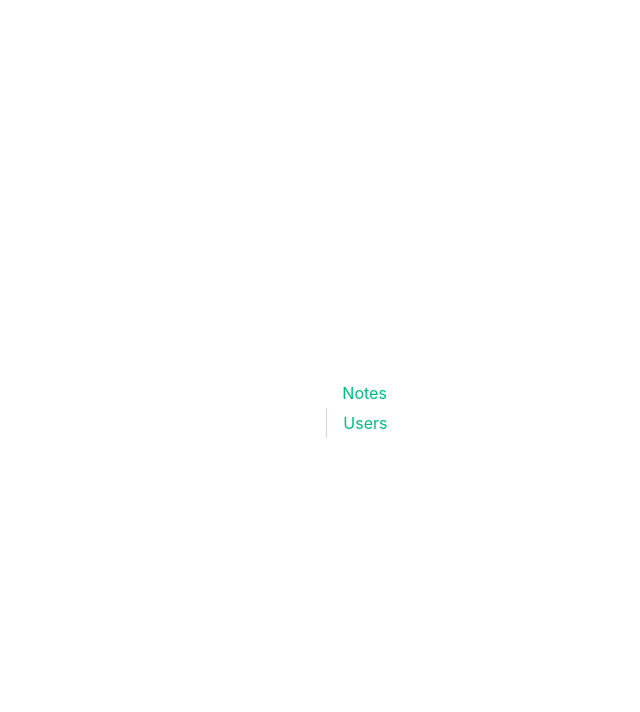
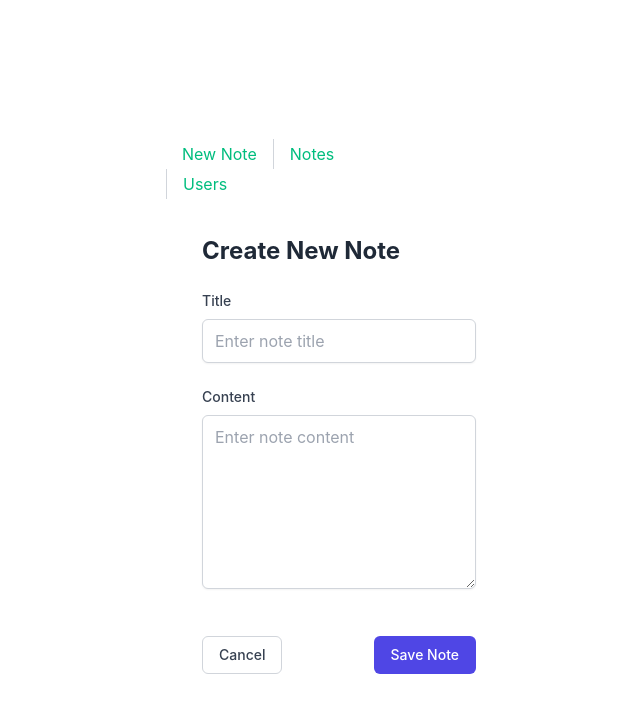
Before and after one commit to longchhun09/note-app, a Vue app in the folder frontend/note-app/: page /notes/new in a window 1280 px wide. Before the commit this address had no page. Shown: the top 712 px of the page, without its empty margins (144-784 px from the left). Built offline with nearby package versions, Linux system fonts and the light colour scheme; the HTML template or start-up script is replaced by a standard one.

Commit message:
task(fe): add new note UI and submit new request

```diff
--- a/frontend/note-app/src/App.vue
+++ b/frontend/note-app/src/App.vue
@@ -8,7 +8,14 @@ import { RouterLink, RouterView } from 'vue-router'
     <div class="lg:flex lg:items-start lg:flex-wrap">
       <nav class="w-full text-xs text-center mt-8 lg:text-left lg:-ml-4 lg:text-base lg:py-4 lg:mt-4">
         <RouterLink
-          to="/"
+          to="/notes/new"
+          class="inline-block px-4 first:border-0 border-l border-gray-300 hover:text-blue-600 transition-colors"
+          :class="{ 'text-blue-700 font-semibold': $route.path === '/' }"
+        >
+          New Note
+        </RouterLink>
+        <RouterLink
+          to="/notes"
           class="inline-block px-4 first:border-0 border-l border-gray-300 hover:text-blue-600 transition-colors"
           :class="{ 'text-blue-700 font-semibold': $route.path === '/' }"
         >
--- a/frontend/note-app/src/components/notes/ListNote.vue
+++ b/frontend/note-app/src/components/notes/ListNote.vue
@@ -1,6 +1,17 @@
 <template>
     <div class="max-w-7xl mx-auto p-5">
-        <h1 class="text-3xl font-bold mb-8 text-gray-800">My Notes</h1>
+        <div class="flex justify-between items-center mb-8">
+            <h1 class="text-3xl font-bold text-gray-800">My Notes</h1>
+            <button
+                @click.stop="onShowNote"
+                class="bg-blue-500 hover:bg-blue-600 text-white font-medium px-4 py-2 rounded-md flex items-center justify-center transition-colors shadow-sm hover:shadow-md"
+                title="New Note"
+            >
+                <span class="mr-2">➕</span>
+                <span>New Note</span>
+            </button>
+        </div>
+        <NewNote v-if="showEditNote" />
         <LoadingState v-if="noteStore.isLoading" />
         <ErrorNoteState v-else-if="noteStore.error" :noteStore  />
         <EmptyState v-else-if="noteStore.notes.length === 0" />
@@ -47,16 +58,21 @@ import { useNoteStore } from '@/stores/noteStore';
 import EmptyState from './EmptyState.vue';
 import LoadingState from './LoadingState.vue';
 import ErrorNoteState from './ErrorNoteState.vue';
+import NewNote from './NewNote.vue';
 
 const router = useRouter();
 const noteStore = useNoteStore();
 const showDeleteConfirm = ref(false);
+const showEditNote = ref(false);
 const noteToDelete = ref<number | null>(null);
 
 onMounted(() => {
     fetchNotes();
 });
 
+function onShowNote() {
+    showEditNote.value = !showEditNote.value;
+}
 async function fetchNotes() {
     try {
         await noteStore.fetchNotes();
--- a/frontend/note-app/src/components/notes/NewNote.vue
+++ b/frontend/note-app/src/components/notes/NewNote.vue
@@ -0,0 +1,133 @@
+<template>
+<div class="max-w-7xl mx-auto p-5">
+    <h2 class="text-2xl font-bold mb-6 text-gray-800">Create New Note</h2>
+    <form @submit.prevent="saveNote" class="space-y-6">
+      <div class="space-y-2">
+        <label for="title" class="block text-sm font-medium text-gray-700">Title</label>
+        <input
+          type="text"
+          id="title"
+          v-model="note.title"
+          class="w-full px-3 py-2 border border-gray-300 rounded-md shadow-sm focus:outline-none focus:ring-indigo-500 focus:border-indigo-500"
+          :class="{ 'border-red-500': errors.title }"
+          placeholder="Enter note title"
+        />
+        <p v-if="errors.title" class="text-red-500 text-sm mt-1">{{ errors.title }}</p>
+      </div>
+
+      <div class="space-y-2">
+        <label for="content" class="block text-sm font-medium text-gray-700">Content</label>
+        <textarea
+          id="content"
+          v-model="note.content"
+          rows="6"
+          class="w-full px-3 py-2 border border-gray-300 rounded-md shadow-sm focus:outline-none focus:ring-indigo-500 focus:border-indigo-500"
+          :class="{ 'border-red-500': errors.content }"
+          placeholder="Enter note content"
+        ></textarea>
+        <p v-if="errors.content" class="text-red-500 text-sm mt-1">{{ errors.content }}</p>
+      </div>
+
+      <div v-if="errorMessage" class="p-3 bg-red-100 text-red-700 rounded-md">
+        {{ errorMessage }}
+      </div>
+
+      <div class="flex items-center justify-between pt-4">
+        <button
+          type="button"
+          @click="cancelForm"
+          class="px-4 py-2 text-sm font-medium text-gray-700 bg-white border border-gray-300 rounded-md hover:bg-gray-50 focus:outline-none focus:ring-2 focus:ring-offset-2 focus:ring-indigo-500"
+        >
+          Cancel
+        </button>
+        <button
+          type="submit"
+          :disabled="isLoading"
+          class="px-4 py-2 text-sm font-medium text-white bg-indigo-600 border border-transparent rounded-md hover:bg-indigo-700 focus:outline-none focus:ring-2 focus:ring-offset-2 focus:ring-indigo-500"
+          :class="{ 'opacity-70 cursor-not-allowed': isLoading }"
+        >
+          <span v-if="isLoading">
+            <svg class="animate-spin -ml-1 mr-2 h-4 w-4 text-white inline-block" xmlns="http://www.w3.org/2000/svg" fill="none" viewBox="0 0 24 24">
+              <circle class="opacity-25" cx="12" cy="12" r="10" stroke="currentColor" stroke-width="4"></circle>
+              <path class="opacity-75" fill="currentColor" d="M4 12a8 8 0 018-8V0C5.373 0 0 5.373 0 12h4zm2 5.291A7.962 7.962 0 014 12H0c0 3.042 1.135 5.824 3 7.938l3-2.647z"></path>
+            </svg>
+            Saving...
+          </span>
+          <span v-else>Save Note</span>
+        </button>
+      </div>
+    </form>
+  </div>
+</template>
+
+<script setup>
+import { ref, reactive } from 'vue';
+import { useRouter } from 'vue-router';
+import { useNoteStore } from '@/stores/noteStore';
+
+const router = useRouter();
+const noteStore = useNoteStore();
+
+const note = reactive({
+  title: '',
+  content: ''
+});
+
+const isLoading = ref(false);
+const errorMessage = ref('');
+const errors = reactive({
+  title: '',
+  content: ''
+});
+
+const validateForm = () => {
+  let isValid = true;
+
+  // Reset errors
+  errors.title = '';
+  errors.content = '';
+
+  // Validate title
+  if (!note.title.trim()) {
+    errors.title = 'Title is required';
+    isValid = false;
+  }
+
+  // Validate content
+  if (!note.content.trim()) {
+    errors.content = 'Content is required';
+    isValid = false;
+  }
+
+  return isValid;
+};
+
+const saveNote = async () => {
+  if (!validateForm()) {
+    return;
+  }
+
+  try {
+    isLoading.value = true;
+    errorMessage.value = '';
+
+    // Create a new note through the store
+    await noteStore.createNote({
+      title: note.title.trim(),
+      content: note.content.trim()
+    });
+
+    // Navigate to note list on success
+    router.push({ name: 'notes' });
+  } catch (error) {
+    console.error('Failed to create note:', error);
+    errorMessage.value = error.message || 'Failed to create note. Please try again.';
+  } finally {
+    isLoading.value = false;
+  }
+};
+
+const cancelForm = () => {
+  router.push({ name: 'notes' });
+};
+</script>
--- a/frontend/note-app/src/router/index.ts
+++ b/frontend/note-app/src/router/index.ts
@@ -5,8 +5,8 @@ const router = createRouter({
   history: createWebHistory(import.meta.env.BASE_URL),
   routes: [
     {
-      path: '/',
-      name: 'home',
+      path: '/notes',
+      name: 'notes',
       component: HomeView,
     },
     {
@@ -17,6 +17,11 @@ const router = createRouter({
       // which is lazy-loaded when the route is visited.
       component: () => import('../views/UserView.vue'),
     },
+    {
+      path: '/notes/new',
+      name: 'new-note',
+      component: () => import('@/components/notes/NewNote.vue')
+    }
   ],
 })
 
```
